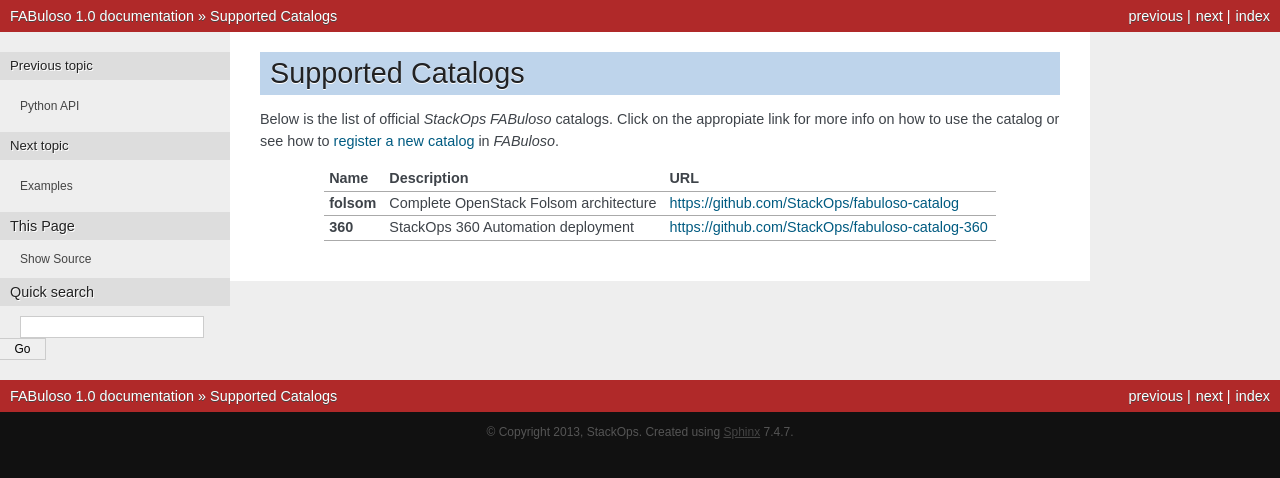
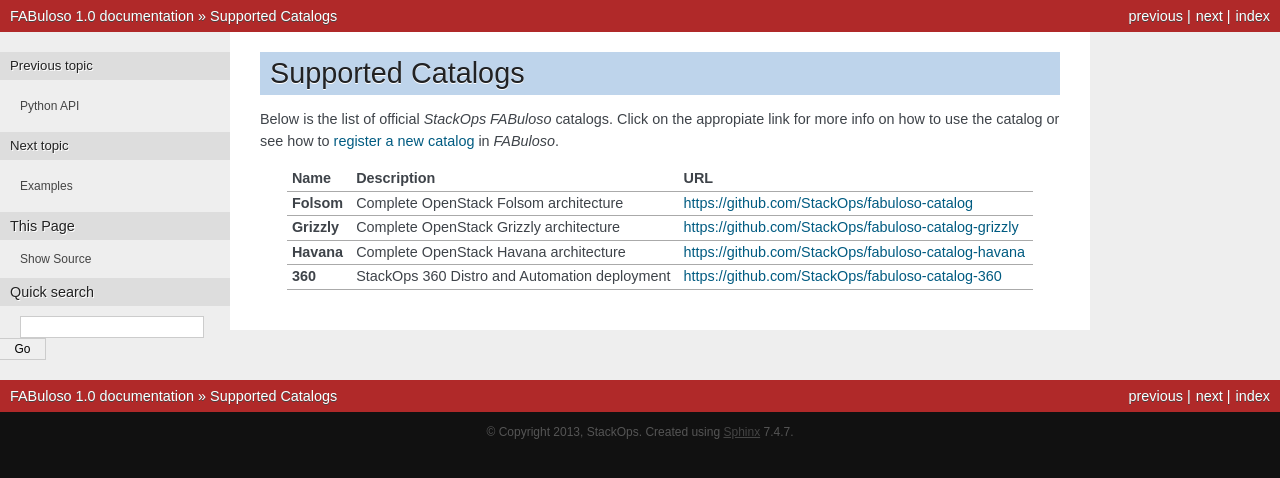
Before and after one commit to StackOps/fabuloso, a Sphinx documentation site: the page built from docs/source/catalogs.rst, in a window 1280 px wide. Shown: the top 478 px of the page. Built offline with Sphinx 7.4.7, drawn with Linux system fonts in a browser that asks for light colours.

Commit message:
Added grizzly and havana catalogs to docs

```diff
--- a/docs/source/catalogs.rst
+++ b/docs/source/catalogs.rst
@@ -5,9 +5,11 @@
 
 Below is the list of official *StackOps* *FABuloso* catalogs. Click on the appropiate link for more info on how to use the catalog or see how to :ref:`register a new catalog <adding_catalog>` in *FABuloso*.
 
-========== ====================================== =================================================
-Name       Description                            URL
-========== ====================================== =================================================
-**folsom** Complete OpenStack Folsom architecture https://github.com/StackOps/fabuloso-catalog
-**360**    StackOps 360 Automation deployment     https://github.com/StackOps/fabuloso-catalog-360
-========== ====================================== =================================================
+=========== ============================================= ====================================================
+Name        Description                                   URL
+=========== ============================================= ====================================================
+**Folsom**  Complete OpenStack Folsom architecture        https://github.com/StackOps/fabuloso-catalog
+**Grizzly** Complete OpenStack Grizzly architecture       https://github.com/StackOps/fabuloso-catalog-grizzly
+**Havana**  Complete OpenStack Havana architecture        https://github.com/StackOps/fabuloso-catalog-havana
+**360**     StackOps 360 Distro and Automation deployment https://github.com/StackOps/fabuloso-catalog-360
+=========== ============================================= ====================================================
```
